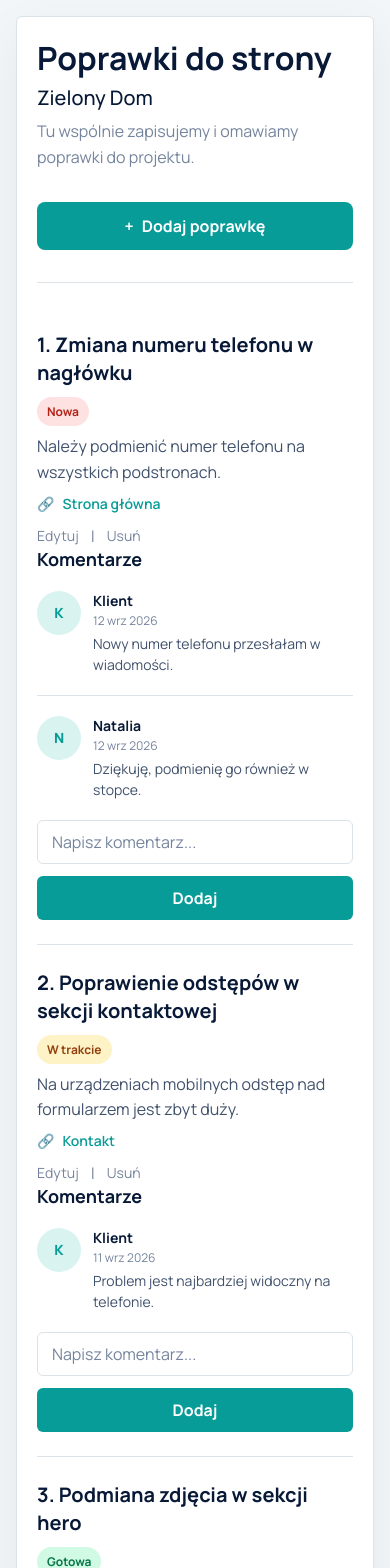
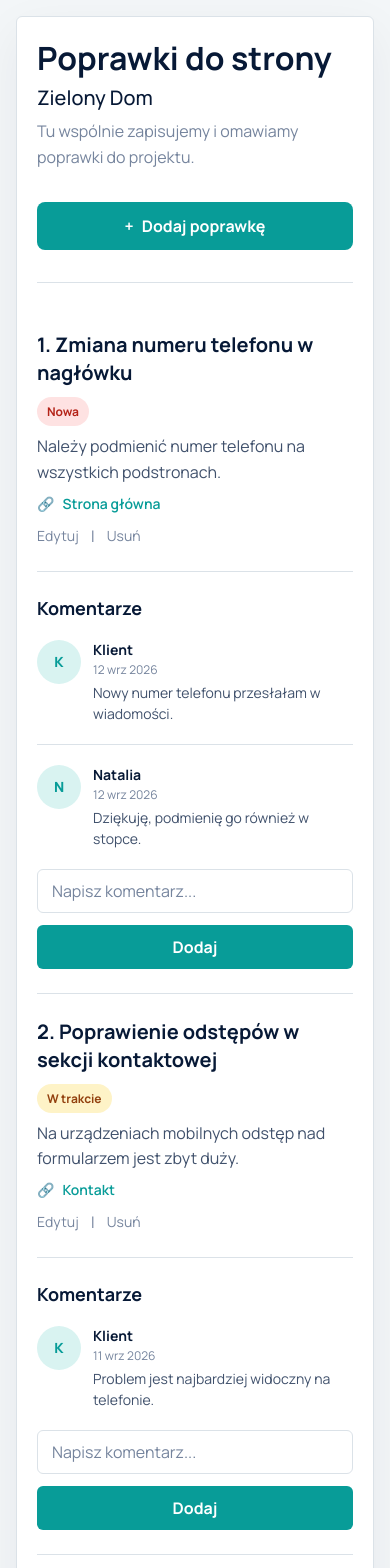
Before and after one commit to natalkakielbicka-coder/corrections-manager, a Vue app: page / in a window 390 px wide. Shown: the top 1568 px of the page. Built offline with nearby package versions, Linux system fonts and the light colour scheme.

Commit message:
Add correction page links

```diff
--- a/src/components/corrections/CorrectionCard.vue
+++ b/src/components/corrections/CorrectionCard.vue
@@ -35,10 +35,15 @@ defineProps({
         {{ correction.description }}
       </p>
 
-      <p class="correction-card__page">
+      <a
+        class="correction-card__page"
+        :href="correction.pageUrl"
+        target="_blank"
+        rel="noopener noreferrer"
+      >
         <span aria-hidden="true">🔗</span>
         {{ correction.page }}
-      </p>
+      </a>
 
       <div class="correction-card__actions">
         <button type="button">Edytuj</button>
@@ -66,6 +71,7 @@ defineProps({
 }
 
 .correction-card__content {
+  min-width: 0;
   padding-right: 32px;
 }
 
@@ -90,12 +96,18 @@ defineProps({
 
 .correction-card__page {
   display: flex;
+  width: fit-content;
   align-items: center;
   gap: 8px;
   margin: 8px 0 0;
   color: var(--color-brand);
   font-size: 14px;
   font-weight: 600;
+  text-decoration: none;
+}
+
+.correction-card__page:hover {
+  color: var(--color-brand-hover);
 }
 
 .correction-card__status {
@@ -141,6 +153,12 @@ defineProps({
   color: var(--color-brand);
 }
 
+.correction-card > .comments {
+  min-width: 0;
+  padding-left: 32px;
+  border-left: 1px solid var(--color-border);
+}
+
 @media (max-width: 767px) {
   .correction-card__header {
     align-items: flex-start;
@@ -155,5 +173,13 @@ defineProps({
   .correction-card__content {
     padding-right: 0;
   }
+
+  .correction-card > .comments {
+    margin-top: 24px;
+    padding-top: 24px;
+    padding-left: 0;
+    border-top: 1px solid var(--color-border);
+    border-left: 0;
+  }
 }
 </style>
--- a/src/data/corrections.js
+++ b/src/data/corrections.js
@@ -4,6 +4,7 @@ export const corrections = [
     title: 'Zmiana numeru telefonu w nagłówku',
     description: 'Należy podmienić numer telefonu na wszystkich podstronach.',
     page: 'Strona główna',
+    pageUrl: 'https://example.com/',
     status: 'new',
     createdAt: '2026-09-12T07:30:00',
     comments: [
@@ -26,6 +27,7 @@ export const corrections = [
     title: 'Poprawienie odstępów w sekcji kontaktowej',
     description: 'Na urządzeniach mobilnych odstęp nad formularzem jest zbyt duży.',
     page: 'Kontakt',
+    pageUrl: 'https://example.com/kontakt/',
     status: 'inProgress',
     createdAt: '2026-09-11T15:20:00',
     comments: [
@@ -42,6 +44,7 @@ export const corrections = [
     title: 'Podmiana zdjęcia w sekcji hero',
     description: 'Nowe zdjęcie znajduje się w materiałach przesłanych przez klienta.',
     page: 'O nas',
+    pageUrl: 'https://example.com/o-nas/',
     status: 'ready',
     createdAt: '2026-09-10T10:15:00',
     comments: [],
```
